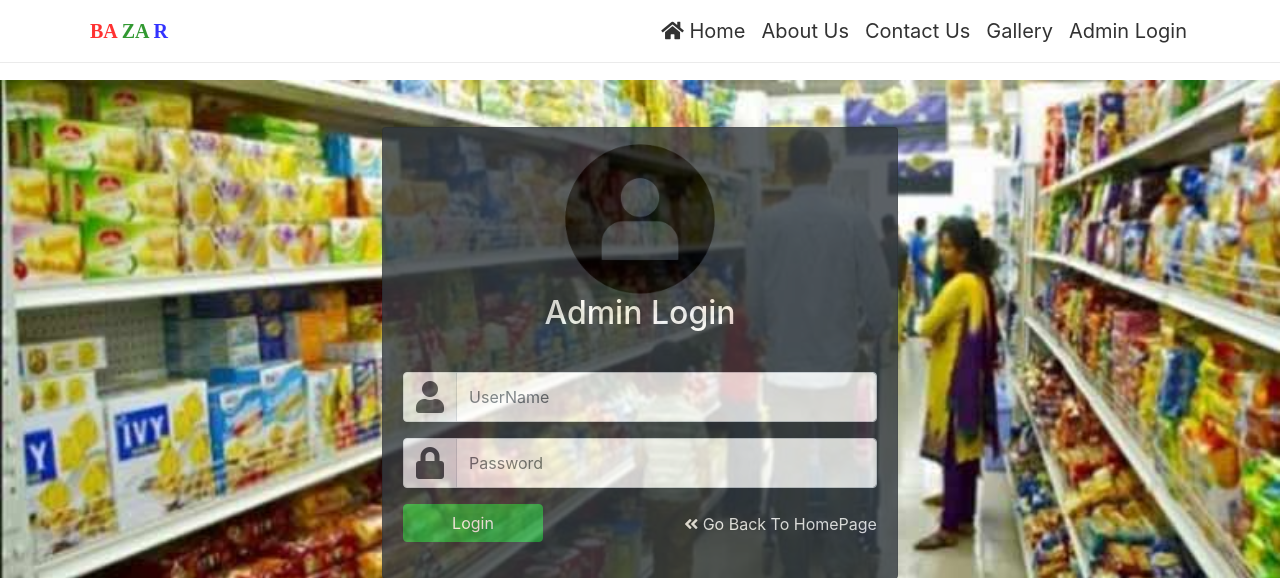
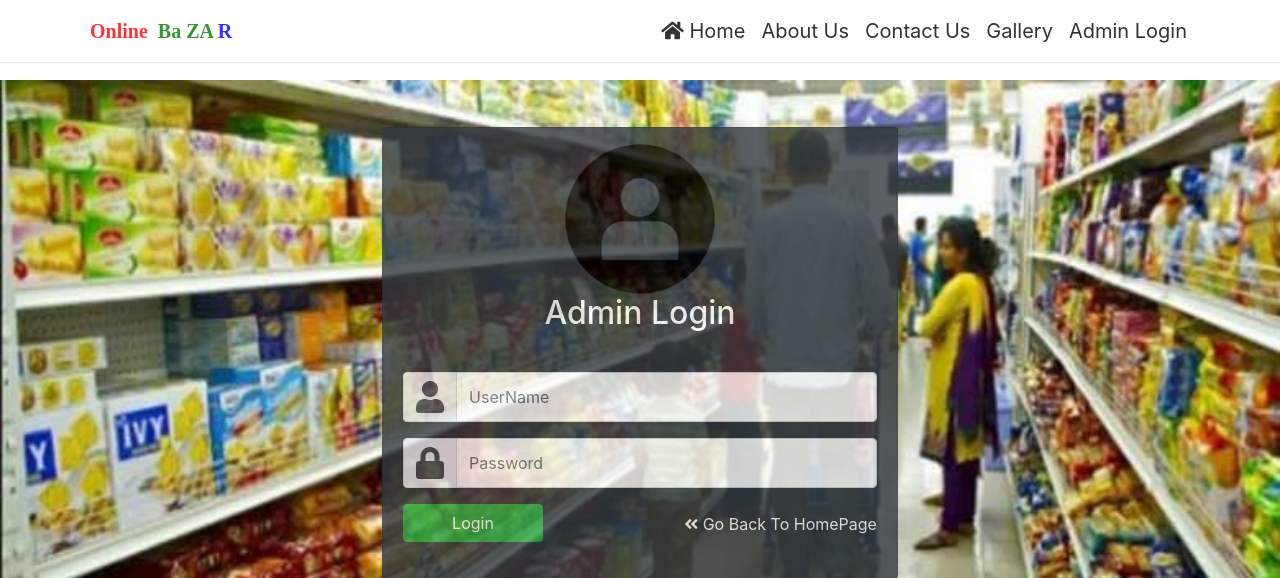
Before and after one commit to tanviranik007/Grocery_Shop_Django, a Django app: template groceryapp/templates/admin_login.html in a window 1280 px wide. Shown: the top 578 px of the page. Run offline with Django 3.2, Linux system fonts and the light colour scheme; the template is opened without the code that fills it, so the values that code supplies are empty; some libraries are stand-ins or nearby versions.

Commit message:
adminbase page

```diff
--- a/groceryapp/static/css/mystyle.css
+++ b/groceryapp/static/css/mystyle.css
@@ -12,6 +12,7 @@
   .nav-link:hover{
     color: green !important;
     background-color : orange;
+    /* background-color : tomato; */
     border-radius : 30px;
   }
 
--- a/groceryapp/templates/navigation.html
+++ b/groceryapp/templates/navigation.html
@@ -31,8 +31,8 @@
 <nav class="navbar navbar-expand-sm navbar-light">
     <div class="container">
         <a href="#" class="navbar-brand">
-            &nbsp;<span style="color:red">BA</span>
-            <span style="color:green">ZA</span>
+            &nbsp;<span style="color:red">Online</span>&nbsp;
+            <span style="color:green">Ba ZA</span>
             <span style="color:blue">R</span></a>
         <!--<span class="navbar-text blinking">Enjoy Programming</span>-->
         <button type="button" class="navbar-toggler" data-toggle="collapse" data-target="#myMenu">
```
